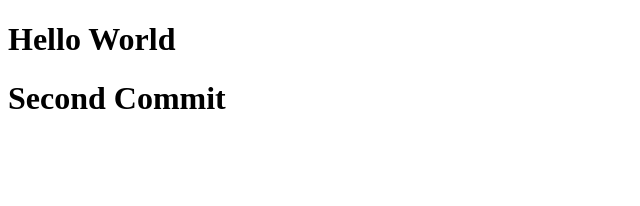
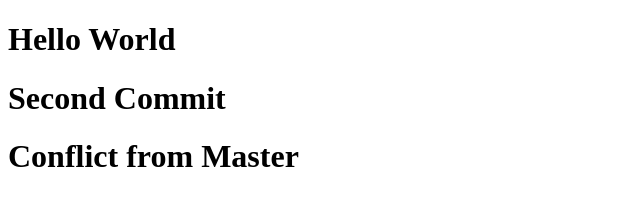
Before and after one commit to phamthanhtrivn/githup, a plain HTML site: page index.html in a window 1280 px wide. Shown: the whole page, without its empty margins (0-640 px from the left). Drawn offline with Linux system fonts and the light colour scheme.

Commit message:
Conflick from Master

```diff
--- a/index.html
+++ b/index.html
@@ -8,5 +8,6 @@
 <body>
   <h1>Hello World</h1>
   <h1>Second Commit</h1>
+  <h1>Conflict from Master</h1>
 </body>
 </html>
```
